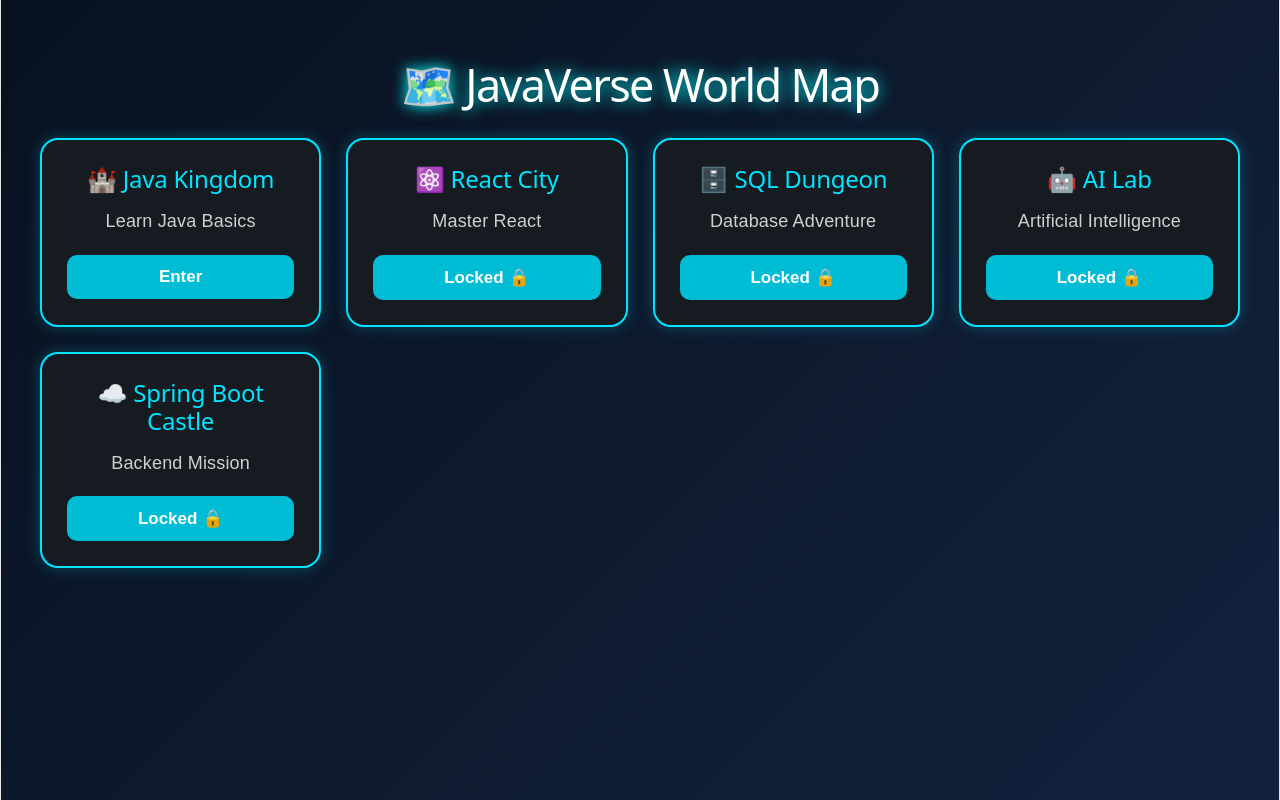
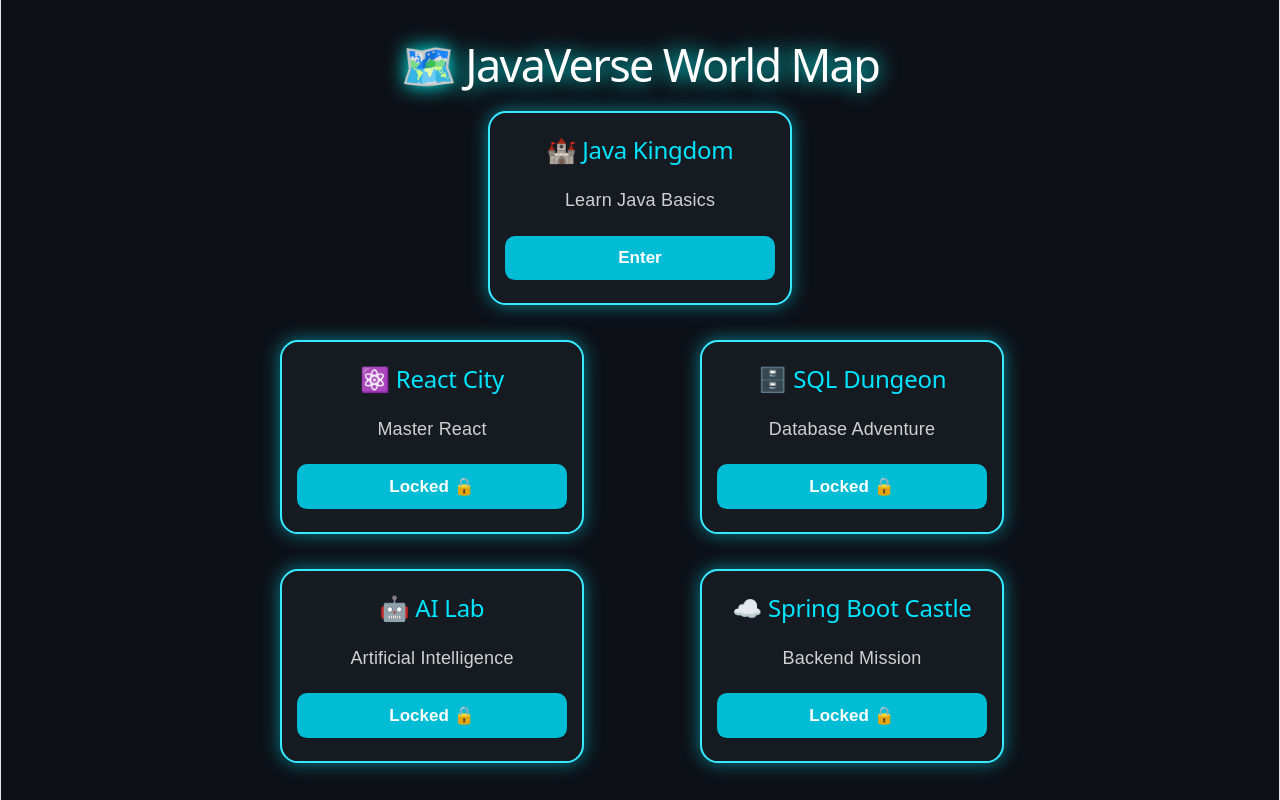
Before and after one commit to rashmirekhaghosh370-svg/JavaVerse, a React (Vite) app in the folder frontend/javaverse-frontend/: page /map in a window 1280 px wide. Built offline with nearby package versions, Linux system fonts and the light colour scheme.

Commit message:
Enhanched World Map UI and animations

```diff
--- a/frontend/javaverse-frontend/src/App.css
+++ b/frontend/javaverse-frontend/src/App.css
@@ -113,7 +113,6 @@
     border-bottom: 1px solid var(--border);
   }
 }
-
 #next-steps ul {
   list-style: none;
   padding: 0;
@@ -124,7 +123,6 @@
   .logo {
     height: 18px;
   }
-
   a {
     color: var(--text-h);
     font-size: 16px;
--- a/frontend/javaverse-frontend/src/App.jsx
+++ b/frontend/javaverse-frontend/src/App.jsx
@@ -3,7 +3,7 @@
 import Character from "./pages/Character/Character";
 import Lobby from "./pages/Lobby/Lobby";
 import Map from "./pages/Map/Map";
-
+import JavaKingdom from "./pages/JavaKingdom/JavaKingdom";
 function App() {
   return (
     <Routes>
@@ -11,7 +11,7 @@
       <Route path="/character" element={<Character />} />
       <Route path="/lobby" element = {<Lobby/>}/>
       <Route path="/map" element = {<Map/>}/>
-
+      <Route path="/java-kingdom" element = {<JavaKingdom/>}/>
     </Routes>
   );
 }
--- /dev/null
+++ b/frontend/javaverse-frontend/src/pages/JavaKingdom/JavaKingdom.css
@@ -0,0 +1,159 @@
+/* Background */
+
+body{
+    margin:0;
+    padding:0;
+    font-family:Arial, Helvetica, sans-serif;
+    background:#0d1117;
+}
+
+.kingdom-page{
+    min-height:100vh;
+    padding:40px 20px;
+    background:linear-gradient(to bottom,#07121f,#0d1117,#111827);
+    display:flex;
+    flex-direction:column;
+    align-items:center;
+}
+
+/* Title */
+
+.kingdom-title{
+    color:#ffffff;
+    font-size:50px;
+    margin-bottom:40px;
+    text-shadow:0 0 20px #00e5ff;
+}
+
+/* Story Card */
+
+.story-card{
+    width:90%;
+    max-width:800px;
+    background:#161b22;
+    border:2px solid #00e5ff;
+    border-radius:20px;
+    padding:35px;
+    text-align:center;
+    box-shadow:0 0 20px rgba(0,229,255,.35);
+    animation:fadeIn .8s ease;
+}
+
+.story-card h2{
+    color:#00e5ff;
+    margin-bottom:20px;
+}
+
+.story-card p{
+    color:#ffffff;
+    font-size:20px;
+    line-height:1.8;
+}
+
+/* Button */
+
+.start-btn{
+    margin-top:30px;
+    padding:15px 45px;
+    border:none;
+    border-radius:12px;
+    background:#00b0ff;
+    color:white;
+    font-size:20px;
+    font-weight:bold;
+    cursor:pointer;
+    transition:.3s;
+}
+
+.start-btn:hover{
+    background:#00e5ff;
+    transform:scale(1.08);
+    box-shadow:0 0 20px #00e5ff;
+}
+
+/* Status Card */
+
+.status-card{
+    width:90%;
+    max-width:800px;
+    margin-top:35px;
+    background:#161b22;
+    border:2px solid #00e5ff;
+    border-radius:20px;
+    padding:30px;
+    box-shadow:0 0 20px rgba(0,229,255,.3);
+}
+
+.status-card h3{
+    color:white;
+    margin-top:20px;
+    margin-bottom:10px;
+}
+
+.status-card p{
+    color:#FFD54F;
+    font-size:22px;
+    font-weight:bold;
+}
+
+/* Bars */
+
+.bar{
+    width:100%;
+    height:18px;
+    background:#333;
+    border-radius:20px;
+    overflow:hidden;
+    margin-bottom:15px;
+}
+
+.fill{
+    height:100%;
+    border-radius:20px;
+}
+
+.hp{
+    width:100%;
+    background:linear-gradient(to right,#00e676,#69f0ae);
+}
+
+.xp{
+    width:35%;
+    background:linear-gradient(to right,#00b0ff,#00e5ff);
+}
+
+/* Animation */
+
+@keyframes fadeIn{
+    from{
+        opacity:0;
+        transform:translateY(30px);
+    }
+    to{
+        opacity:1;
+        transform:translateY(0);
+    }
+}
+
+/* Responsive */
+
+@media(max-width:768px){
+
+.kingdom-title{
+    font-size:35px;
+}
+
+.story-card,
+.status-card{
+    padding:20px;
+}
+
+.story-card p{
+    font-size:17px;
+}
+
+.start-btn{
+    width:100%;
+}
+
+}
--- /dev/null
+++ b/frontend/javaverse-frontend/src/pages/JavaKingdom/JavaKingdom.jsx
@@ -0,0 +1,58 @@
+import React from "react";
+import "./JavaKingdom.css";
+
+function JavaKingdom() {
+  return (
+    <div className="kingdom-page">
+
+      <h1 className="kingdom-title">
+        🏰 Java Kingdom
+      </h1>
+
+      <div className="story-card">
+
+        <h2>🧙 Welcome Warrior!</h2>
+
+        <p>
+          The Java King needs your help.
+        </p>
+
+        <p>
+          Dark Bugs have attacked the kingdom.
+        </p>
+
+        <p>
+          Only a Java Master can defeat them.
+        </p>
+
+        <button className="start-btn">
+          🚀 Start Mission
+        </button>
+
+      </div>
+
+      <div className="status-card">
+
+        <h3>❤️ HP</h3>
+
+        <div className="bar">
+          <div className="fill hp"></div>
+        </div>
+
+        <h3>⭐ XP</h3>
+
+        <div className="bar">
+          <div className="fill xp"></div>
+        </div>
+
+        <h3>🪙 Coins</h3>
+
+        <p>100</p>
+
+      </div>
+
+    </div>
+  );
+}
+
+export default JavaKingdom;
--- a/frontend/javaverse-frontend/src/pages/Map/Map.css
+++ b/frontend/javaverse-frontend/src/pages/Map/Map.css
@@ -6,69 +6,191 @@
 
 .map-page {
   min-height: 100vh;
-  background: linear-gradient(135deg, #08111f, #13233f);
-  padding: 40px 20px;
-  text-align: center;
+  width: 100%;
+  padding: 20px;
+  box-sizing: border-box;
+  display: flex;
+  flex-direction: column;
+  align-items: center;
+  background: #0d1117;
+  overflow: hidden;
 }
 
 .map-title {
   color: white;
   font-size: 45px;
   margin-bottom: 40px;
-  text-shadow: 0 0 15px cyan;
+  text-shadow: 0 0 20px cyan;
 }
 
+/* ================= GRID ================= */
+
 .map-grid {
+  width: 900px;
+  margin: 0 auto;
+
   display: grid;
-  grid-template-columns: repeat(auto-fit, minmax(260px, 1fr));
-  gap: 25px;
-  max-width: 1200px;
-  margin: auto;
+  grid-template-columns: repeat(2, 300px);
+  justify-content: center;
+  gap: 35px 120px;
 }
 
-.map-card {
-  background: #161b22;
-  border: 2px solid #00e5ff;
-  border-radius: 18px;
-  padding: 25px;
-  color: white;
-  transition: 0.3s;
-  box-shadow: 0 0 15px rgba(0,229,255,.25);
+/* Java Kingdom */
+.map-card:nth-child(1) {
+  grid-column: 1 / span 2;
+  justify-self: center;
 }
 
+/* React */
+.map-card:nth-child(2) {
+  grid-column: 1;
+}
+
+/* SQL */
+.map-card:nth-child(3) {
+  grid-column: 2;
+}
+
+/* AI */
+.map-card:nth-child(4) {
+  grid-column: 1;
+}
+
+/* Spring Boot */
+.map-card:nth-child(5) {
+  grid-column: 2;
+}
+
+/* ================= CARD ================= */
+
+.map-card {
+  width: 300px;
+  height: 190px;
+
+  background: #161b22;
+  border: 2px solid #37e8ff;
+  border-radius: 18px;
+
+  display: flex;
+  flex-direction: column;
+  justify-content: space-evenly;
+  align-items: center;
+
+  box-shadow: 0 0 18px rgba(0, 229, 255, .5);
+
+  transition: all .3s ease;
+
+  animation: float 4s ease-in-out infinite;
+}
+
+/* Hover */
+
 .map-card:hover {
-  transform: translateY(-8px);
-  box-shadow: 0 0 25px cyan;
+  transform: translateY(-10px) scale(1.05);
+  box-shadow: 0 0 35px cyan;
+}
+
+/* Floating */
+
+@keyframes float {
+
+  0% {
+    transform: translateY(0px);
+  }
+
+  50% {
+    transform: translateY(-8px);
+  }
+
+  100% {
+    transform: translateY(0px);
+  }
+
 }
 
 .map-card h2 {
-  margin-bottom: 15px;
   color: #00e5ff;
+  margin: 0;
 }
 
 .map-card p {
   color: #d0d0d0;
-  margin-bottom: 20px;
+  margin: 0;
+  text-align: center;
 }
 
+/* ================= BUTTON ================= */
+
 .map-card button {
-  width: 100%;
+
+  width: 90%;
   padding: 12px;
+
   border: none;
   border-radius: 10px;
+
   background: #00bcd4;
   color: white;
+
   font-size: 17px;
   font-weight: bold;
+
   cursor: pointer;
+
+  transition: .3s;
 }
 
 .map-card button:hover {
+
   background: #0097a7;
+  box-shadow: 0 0 20px cyan;
+
+  transform: scale(1.05);
+
 }
 
-@media (max-width: 768px) {
-  .map-title {
-    font-size: 35px;
-  }
+/* Locked Button */
+
+.locked-btn {
+
+  background: #555 !important;
+  color: white;
+  cursor: not-allowed;
+
+  opacity: .8;
+
 }
+
+/* ================= MOBILE ================= */
+
+@media(max-width:768px){
+
+.map-grid{
+
+width:100%;
+
+grid-template-columns:1fr;
+
+gap:25px;
+
+}
+
+.map-card:nth-child(1),
+.map-card:nth-child(2),
+.map-card:nth-child(3),
+.map-card:nth-child(4),
+.map-card:nth-child(5){
+
+grid-column:auto;
+
+justify-self:center;
+
+}
+
+.map-card{
+
+width:280px;
+
+}
+
+}
--- a/frontend/javaverse-frontend/src/pages/Map/Map.jsx
+++ b/frontend/javaverse-frontend/src/pages/Map/Map.jsx
@@ -1,10 +1,12 @@
 import React from "react";
 import "./Map.css";
+import { useNavigate } from "react-router-dom";
 
 function Map() {
+  const navigate = useNavigate();
+
   return (
     <div className="map-page">
-
       <h1 className="map-title">🗺️ JavaVerse World Map</h1>
 
       <div className="map-grid">
@@ -12,35 +14,37 @@
         <div className="map-card">
           <h2>🏰 Java Kingdom</h2>
           <p>Learn Java Basics</p>
-          <button>Enter</button>
+
+          <button onClick={() => navigate("/java-kingdom")}>
+            Enter
+          </button>
         </div>
 
-        <div className="map-card">
+        <div className="map-card locked">
           <h2>⚛️ React City</h2>
           <p>Master React</p>
-          <button>Locked 🔒</button>
+          <button disabled>Locked 🔒</button>
         </div>
 
-        <div className="map-card">
+        <div className="map-card locked">
           <h2>🗄️ SQL Dungeon</h2>
           <p>Database Adventure</p>
-          <button>Locked 🔒</button>
+          <button disabled>Locked 🔒</button>
         </div>
 
-        <div className="map-card">
+        <div className="map-card locked">
           <h2>🤖 AI Lab</h2>
           <p>Artificial Intelligence</p>
-          <button>Locked 🔒</button>
+          <button disabled>Locked 🔒</button>
         </div>
 
-        <div className="map-card">
+        <div className="map-card locked">
           <h2>☁️ Spring Boot Castle</h2>
           <p>Backend Mission</p>
-          <button>Locked 🔒</button>
+          <button disabled>Locked 🔒</button>
         </div>
 
       </div>
-
     </div>
   );
 }
```
